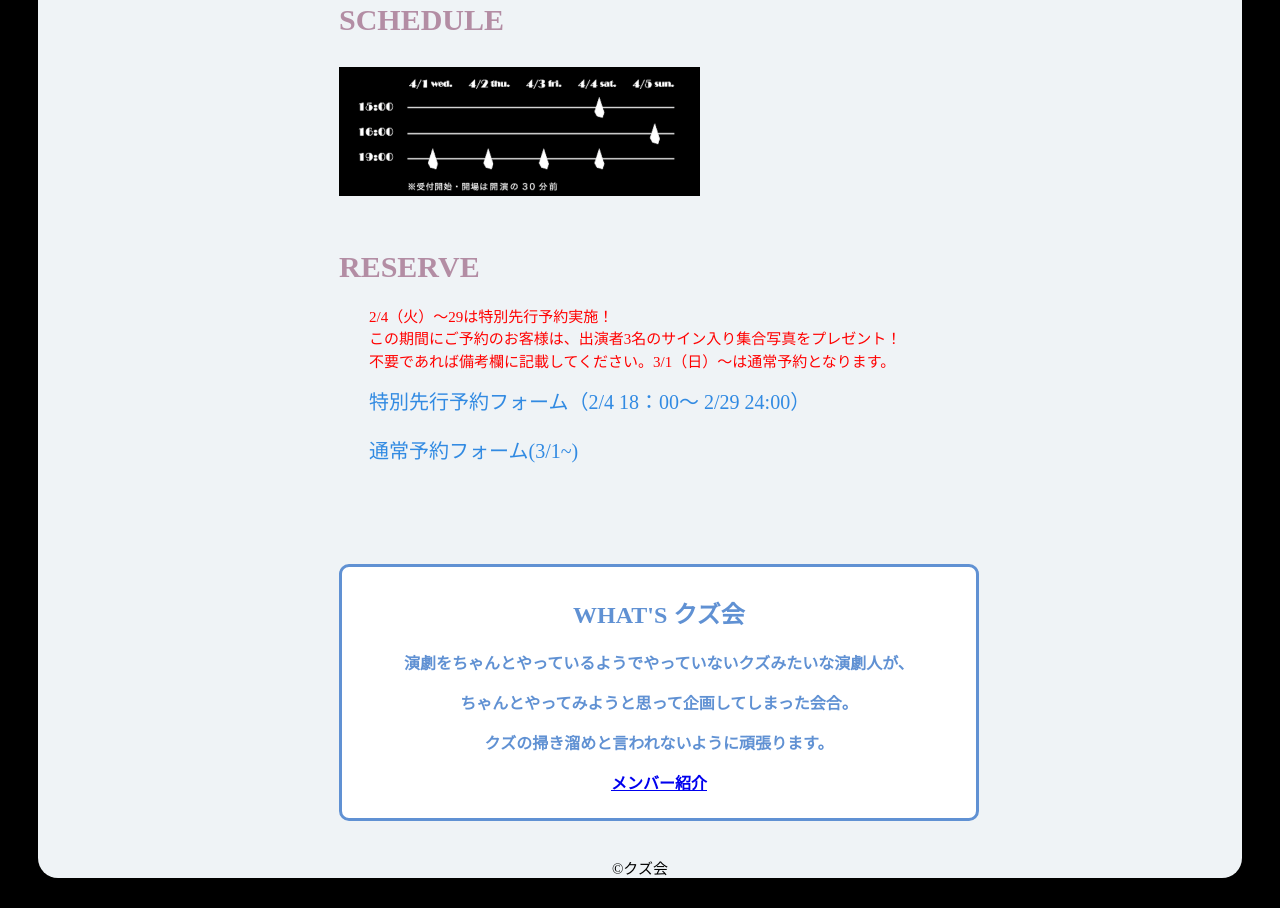
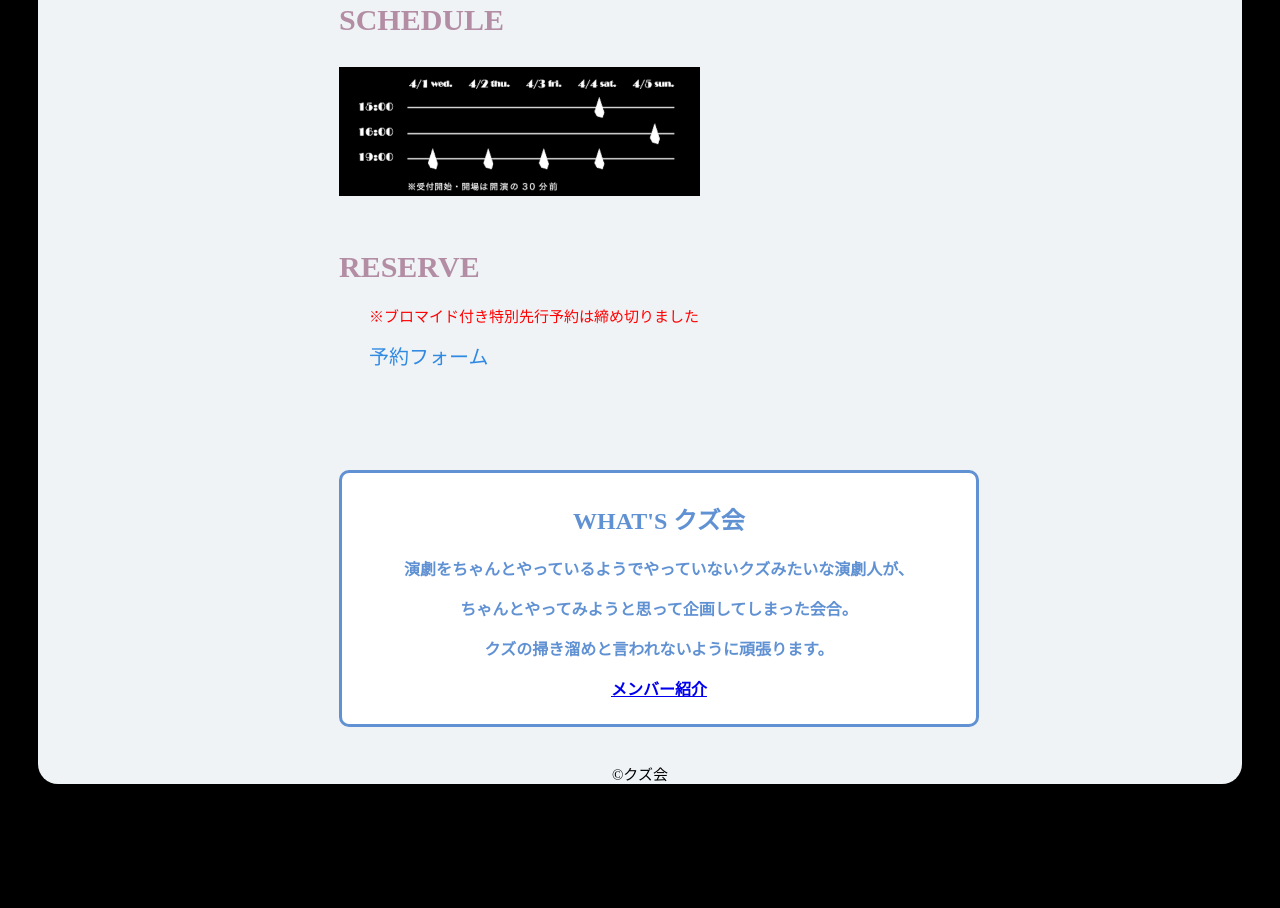
Before and after one commit to fuasahina/kuzukai_static, a plain HTML site: page 02/index.html in a window 1280 px wide. Shown: the part 2732-3640 px from the top of the page. After the commit the page ends 3546 px from the top, so only its background shows below. Drawn offline with Linux system fonts and the light colour scheme.

Commit message:
先行予約締め切り

```diff
--- a/02/index.html
+++ b/02/index.html
@@ -120,13 +120,12 @@
     <div class="info_block">
         <h3 class="item_titele">RESERVE</h3>
         <div class="fast_reserve">
-          <p>2/4（火）～29は特別先行予約実施！</p>
-          <p>この期間にご予約のお客様は、出演者3名のサイン入り集合写真をプレゼント！</p>
-          <p>不要であれば備考欄に記載してください。3/1（日）～は通常予約となります。</p>
+          <p>※ブロマイド付き特別先行予約は締め切りました</p>
+          <p></p>
         </div>
         <div class="form">
-        <p><a href="https://t.co/gYtWc4XkOc" target="_blank">特別先行予約フォーム（2/4 18：00～ 2/29 24:00）</a></p>
-        <p><a href="https://www.quartet-online.net/ticket/kuzu002" target="_blank">通常予約フォーム(3/1~)</a></p>
+        <!-- <p><a href="#" target="_blank">特別行予約フォーム（2/4 18：00～ 2/29 24:00）</a></p> -->
+        <p><a href="https://www.quartet-online.net/ticket/kuzu002" target="_blank">予約フォーム</a></p>
 </div>
 </div>
     <div class="kuzu_block">
```
